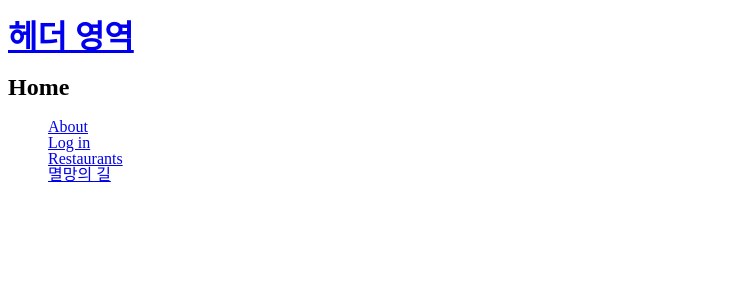
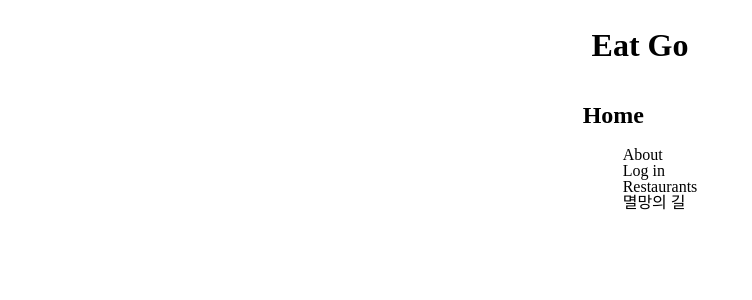
Before and after one commit to CodeSoom/react-week8-assignment-1, a React app: page / in a window 1280 px wide. Shown: the top 300 px of the page, without its empty margins (0-752 px from the left). Built offline with nearby package versions, Linux system fonts and the light colour scheme.

Commit message:
Set in the middle

```diff
--- a/index.html
+++ b/index.html
@@ -5,6 +5,20 @@
   <meta charset="UTF-8">
   <title>Demo</title>
   <style>
+    a {
+      color: #000000;
+      text-decoration: none;
+    }
+
+    a:visited {
+      color: #000000;
+      text-decoration: none;
+    }
+
+    a:hover {
+      color: #ffa726;
+    }
+
     body {
       line-height: 1;
     }
--- a/src/App.jsx
+++ b/src/App.jsx
@@ -5,6 +5,8 @@ import {
 } from 'react-router-dom';
 
 import { useDispatch } from 'react-redux';
+
+import styled from '@emotion/styled';
 
 import HomePage from './HomePage';
 import AboutPage from './AboutPage';
@@ -17,6 +19,12 @@ import { setAccessToken } from './actions';
 
 import { loadItem } from './services/storage';
 
+const Container = styled.div({
+  display: 'flex',
+  flexDirection: 'column',
+  alignItems: 'center',
+});
+
 export default function App() {
   const dispatch = useDispatch();
 
@@ -26,10 +34,10 @@ export default function App() {
   }
 
   return (
-    <div>
+    <Container>
       <header>
         <h1>
-          <Link to="/">헤더 영역</Link>
+          <Link to="/">Eat Go</Link>
         </h1>
       </header>
       <Switch>
@@ -40,6 +48,6 @@ export default function App() {
         <Route path="/restaurants/:id" component={RestaurantPage} />
         <Route component={NotFoundPage} />
       </Switch>
-    </div>
+    </Container>
   );
 }
```
